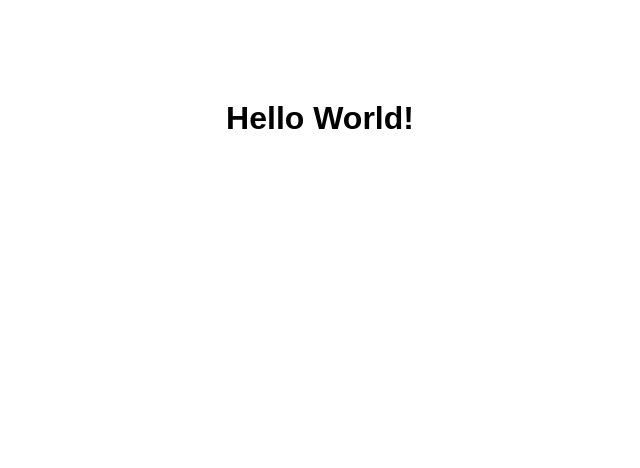
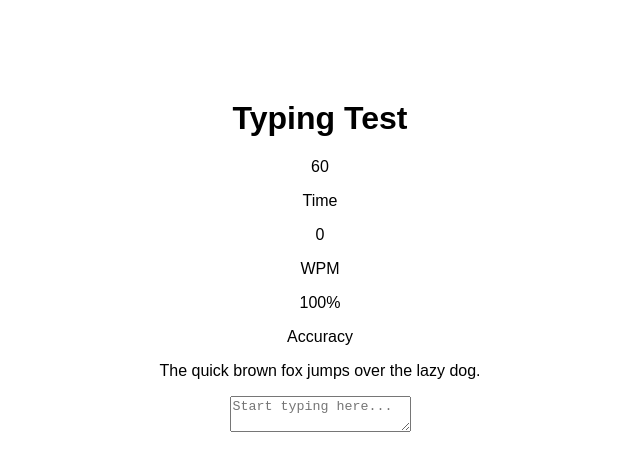
Before and after one commit to saiaram/typing-test, a plain HTML site: page index.html in a window 1280 px wide. Shown: the whole page, without its empty margins (320-960 px from the left). Drawn offline with Linux system fonts and the light colour scheme.

Commit message:
Create typing test layout

```diff
--- a/index.html
+++ b/index.html
@@ -2,13 +2,43 @@
 <html lang="en">
 <head>
     <meta charset="UTF-8">
+    <meta name="viewport" content="width=device-width, initial-scale=1.0">
     <title>Typing Test</title>
-
     <link rel="stylesheet" href="style.css">
 </head>
+
 <body>
 
-<h1>Hello World!</h1>
+    <main class="container">
+        <h1>Typing Test</h1>
+
+        <div class="stats">
+            <div>
+                <span id="timer">60</span>
+                <p>Time</p>
+            </div>
+
+            <div>
+                <span id="wpm">0</span>
+                <p>WPM</p>
+            </div>
+
+            <div>
+                <span id="accuracy">100%</span>
+                <p>Accuracy</p>
+            </div>
+        </div>
+
+        <p id="quote">
+            The quick brown fox jumps over the lazy dog.
+        </p>
+
+        <textarea
+            id="input"
+            placeholder="Start typing here..."
+        ></textarea>
+
+    </main>
 
 <script src="script.js"></script>
 
```
